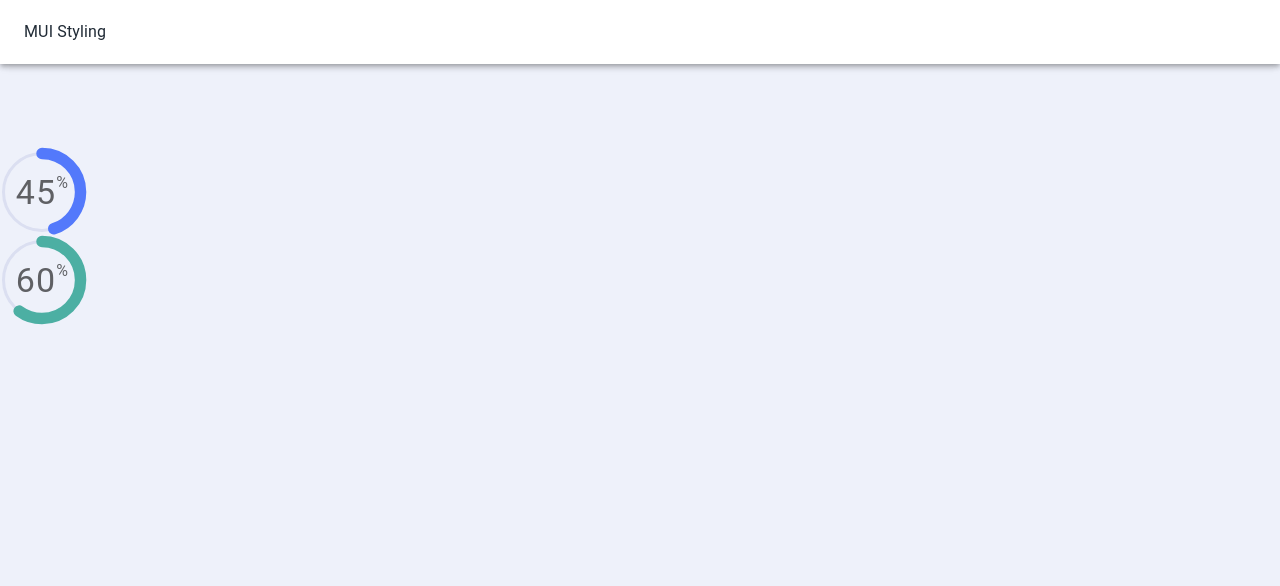
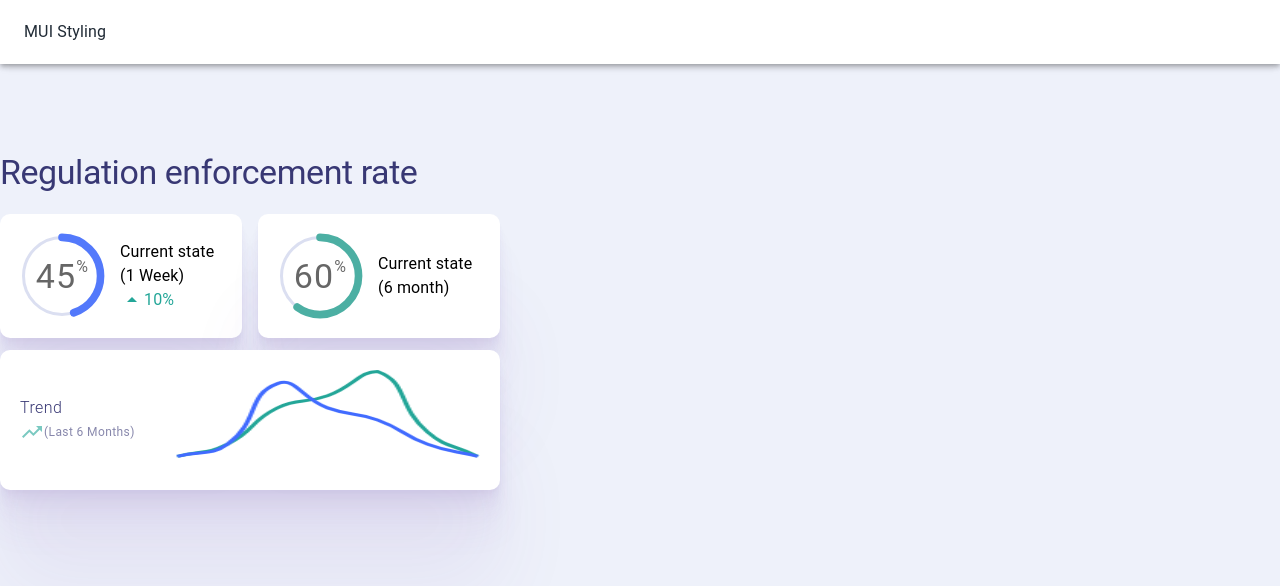
Before and after one commit to DenisReact/ministry-of-municipal-test-task, a React (Create React App) app: page / in a window 1280 px wide. Shown: the top 586 px of the page. Built offline with nearby package versions, Linux system fonts and the light colour scheme.

Commit message:
feat: added progress-card

```diff
--- /dev/null
+++ b/src/components/ui/diagram.tsx
@@ -0,0 +1,63 @@
+import React from 'react';
+import {
+	Chart as ChartJS,
+	CategoryScale,
+	LinearScale,
+	PointElement,
+	LineElement,
+	Title,
+	Tooltip,
+	Legend,
+} from 'chart.js';
+import { Line } from 'react-chartjs-2';
+
+type Tdata = {
+	labels: string[];
+	datasets: {
+		label: string;
+		data: number[];
+		borderColor: string;
+		backgroundColor: string;
+		borderWidth: number;
+		tension: number;
+		pointRadius: number;
+		showLine: boolean;
+	}[];
+};
+
+ChartJS.register(
+	CategoryScale,
+	LinearScale,
+	PointElement,
+	LineElement,
+	Title,
+	Tooltip,
+	Legend
+);
+
+export const options = {
+	responsive: true,
+	plugins: {
+		legend: {
+			display: false,
+		},
+		title: {
+			display: false,
+		},
+		tooltip: {
+			enabled: false,
+		},
+	},
+	scales: {
+		x: {
+			display: false,
+		},
+		y: {
+			display: false,
+		},
+	},
+};
+
+export default function Diagram({ data }: { data: Tdata }) {
+	return <Line options={options} data={data} />;
+}
--- a/src/components/progress-bar/progress-bar.tsx
+++ b/src/components/ui/progress-bar.tsx
@@ -41,7 +41,7 @@ export default function ProgressBar({
 					},
 					'& > svg > circle': {
 						strokeLinecap: 'round',
-						strokeWidth: '6px',
+						strokeWidth: '4px',
 					},
 				}}
 			/>
--- /dev/null
+++ b/src/components/ui/progress-card.tsx
@@ -0,0 +1,151 @@
+import React from 'react';
+
+import Box from '@mui/material/Box';
+import Typography from '@mui/material/Typography';
+
+import ArrowDropUpIcon from '@mui/icons-material/ArrowDropUp';
+import ArrowDropDownIcon from '@mui/icons-material/ArrowDropDown';
+import TrendingDownIcon from '@mui/icons-material/TrendingDown';
+import TrendingUpIcon from '@mui/icons-material/TrendingUp';
+
+import ProgressBar from './progress-bar';
+import Diagram from './diagram';
+
+import { TDataEl, TProgress } from '../../mockData';
+
+export default function ProgressCard({ data }: { data: TDataEl }) {
+	return (
+		<Box
+			key={data.id}
+			sx={{
+				display: 'flex',
+				gap: '12px',
+				flexDirection: 'column',
+				maxWidth: '500px',
+			}}
+		>
+			<Typography
+				sx={{
+					fontStyle: 'normal',
+					fontWeight: 400,
+					fontSize: '34px',
+					lineHeight: '44px',
+					letterSpacing: '-0.44px',
+					color: '#383874',
+					marginBottom: '8px',
+				}}
+			>
+				{data.title}
+			</Typography>
+			<Box sx={{ display: 'flex', gap: '16px' }}>
+				{data.progress.map((el: TProgress) => (
+					<Box
+						key={el.id}
+						sx={{
+							display: 'flex',
+							alignItems: 'center',
+							gap: '16px',
+							padding: '20px',
+							backgroundColor: '#FFFFFF',
+							boxShadow:
+								'0px 100px 80px rgba(108, 73, 172, 0.07), 0px 41.7776px 33.4221px rgba(108, 73, 172, 0.0503198), 0px 22.3363px 17.869px rgba(108, 73, 172, 0.0417275), 0px 12.5216px 10.0172px rgba(108, 73, 172, 0.035), 0px 6.6501px 5.32008px rgba(108, 73, 172, 0.0282725), 0px 2.76726px 2.21381px rgba(108, 73, 172, 0.0196802)',
+							borderRadius: '10px',
+							width: '50%',
+						}}
+					>
+						<ProgressBar
+							value={el.percent}
+							primaryColor={el.primaryColor}
+							secondaryColor={el.secondaryColor}
+						/>
+						<Box>
+							<Typography>{el.title}</Typography>
+							<Typography>{el.time}</Typography>
+							{el.value && (
+								<Typography
+									sx={{
+										color: el.value > 0 ? '#23A698' : '#FF708B',
+										display: 'flex',
+										gap: '0',
+									}}
+								>
+									{el.value > 0 ? <ArrowDropUpIcon /> : <ArrowDropDownIcon />}
+									<Box component='span'>{el.value}%</Box>
+								</Typography>
+							)}
+						</Box>
+					</Box>
+				))}
+			</Box>
+			<Box
+				sx={{
+					padding: '20px',
+					backgroundColor: '#FFFFFF',
+					boxShadow:
+						'0px 100px 80px rgba(108, 73, 172, 0.07), 0px 41.7776px 33.4221px rgba(108, 73, 172, 0.0503198), 0px 22.3363px 17.869px rgba(108, 73, 172, 0.0417275), 0px 12.5216px 10.0172px rgba(108, 73, 172, 0.035), 0px 6.6501px 5.32008px rgba(108, 73, 172, 0.0282725), 0px 2.76726px 2.21381px rgba(108, 73, 172, 0.0196802)',
+					borderRadius: '10px',
+					display: 'flex',
+					maxWidth: '100%',
+					alignItems: 'center',
+					justifyContent: 'space-between',
+					gap: '40px',
+				}}
+			>
+				<Box
+					sx={{
+						display: 'flex',
+						flexDirection: 'column',
+						justifyContent: 'center',
+					}}
+				>
+					<Typography
+						sx={{
+							fontStyle: 'normal',
+							fontWeight: '300',
+							fontSize: '16px',
+							lineHeight: '24px',
+							letterSpacing: '0.44px',
+							color: ' #383874',
+						}}
+					>
+						{data.diagram.title}
+					</Typography>
+					<Typography
+						sx={{
+							// fontFamily: 'Roboto',
+							fontStyle: 'normal',
+							fontWeight: '400',
+							fontSize: '12px',
+							lineHeight: '16px',
+							letterSpacing: '0.4px',
+							color: '#383874',
+							opacity: '0.6',
+							display: 'flex',
+							alignItems: 'center',
+							whiteSpace: 'nowrap',
+						}}
+					>
+						{data.value > 0 ? (
+							<TrendingUpIcon style={{ color: '#23A698' }} />
+						) : (
+							<TrendingDownIcon style={{ color: '#FF708B' }} />
+						)}
+						({data.diagram.duration})
+					</Typography>
+				</Box>
+				<Box
+					sx={{
+						width: '100%',
+						height: '100px',
+						'& > canvas': {
+							width: '100% !important',
+							object: 'contain',
+						},
+					}}
+				>
+					<Diagram data={data.diagram.data} />
+				</Box>
+			</Box>
+		</Box>
+	);
+}
--- /dev/null
+++ b/src/mockData.ts
@@ -0,0 +1,99 @@
+export type TDiagrams = {
+	title: string;
+	duration: string;
+	data: {
+		labels: string[];
+		datasets: {
+			label: string;
+			data: number[];
+			borderColor: string;
+			backgroundColor: string;
+			borderWidth: number;
+			tension: number;
+			pointRadius: number;
+			showLine: boolean;
+		}[];
+	};
+};
+
+export type TProgress = {
+	id: string;
+	percent: number;
+	title: string;
+	time: string;
+	value?: number;
+	primaryColor: string;
+	secondaryColor: string;
+};
+
+export type TDataEl = {
+	id: string;
+	title: string;
+	value: number;
+	progress: TProgress[];
+	diagram: TDiagrams;
+};
+
+export const mockData = [
+	{
+		id: '1',
+		title: 'Regulation enforcement rate',
+		value: 10,
+		progress: [
+			{
+				id: '1',
+				percent: 45,
+				title: 'Current state',
+				time: '(1 Week)',
+				value: 10,
+				primaryColor: '#DBDFF1',
+				secondaryColor: '#5379FB',
+			},
+			{
+				id: '2',
+				percent: 60,
+				title: 'Current state',
+				time: '(6 month)',
+				primaryColor: '#DBDFF1',
+				secondaryColor: '#4CAFA3',
+			},
+		],
+		diagram: {
+			title: 'Trend',
+			duration: 'Last 6 Months',
+			data: {
+				labels: [
+					'January',
+					'February',
+					'March',
+					'April',
+					'May',
+					'June',
+					'July',
+				],
+				datasets: [
+					{
+						label: 'Dataset 1',
+						data: [1, 2, 7, 5, 4, 2, 1],
+						borderColor: '#416BFF',
+						backgroundColor: '#416BFF',
+						borderWidth: 3,
+						tension: 0.5,
+						pointRadius: 0,
+						showLine: true,
+					},
+					{
+						label: 'Dataset 2',
+						data: [1, 2, 5, 6, 8, 3, 1],
+						borderColor: '#23A698',
+						backgroundColor: '#23A698',
+						borderWidth: 3,
+						tension: 0.5,
+						pointRadius: 0,
+						showLine: true,
+					},
+				],
+			},
+		},
+	},
+];
--- a/src/pages/visual-pollution-page.tsx
+++ b/src/pages/visual-pollution-page.tsx
@@ -1,36 +1,8 @@
 import React from 'react';
-import { Box } from '@mui/material';
-import CircularProgress, {
-	CircularProgressProps,
-} from '@mui/material/CircularProgress';
-import Typography from '@mui/material/Typography';
-import ProgressBar from '../components/progress-bar/progress-bar';
+import Box from '@mui/material/Box';
+import ProgressCard from '../components/ui/progress-card';
 
-const progressBarsList = [
-	{
-		id: '1',
-		title: 'Regulation enforcement rate',
-		progress: [
-			{
-				id: '1',
-				percent: 45,
-				title: 'Current state',
-				time: '(1 Week)',
-				value: 10,
-				primaryColor: '#DBDFF1',
-				secondaryColor: '#5379FB',
-			},
-			{
-				id: '2',
-				percent: 60,
-				title: 'Current state',
-				time: '(6 month)',
-				primaryColor: '#DBDFF1',
-				secondaryColor: '#4CAFA3',
-			},
-		],
-	},
-];
+import { mockData, TDataEl } from '../mockData';
 
 export default function VisualPollutionPage() {
 	return (
@@ -38,20 +10,8 @@ export default function VisualPollutionPage() {
 			sx={{ backgroundColor: '#EEF1FA', height: '100vh', paddingTop: '86px' }}
 			component='section'
 		>
-			{progressBarsList.map((el) => (
-				<Box key={el.id}>
-					{el.progress.map((el) => (
-						<Box key={el.id}>
-							{
-								<ProgressBar
-									value={el.percent}
-									primaryColor={el.primaryColor}
-									secondaryColor={el.secondaryColor}
-								/>
-							}
-						</Box>
-					))}
-				</Box>
+			{mockData.map((el: TDataEl) => (
+				<ProgressCard data={el} />
 			))}
 		</Box>
 	);
```
Also changed, not shown: package.json (+8 -6 lines), 1 other file (tests, documents, lock files or other folders).
